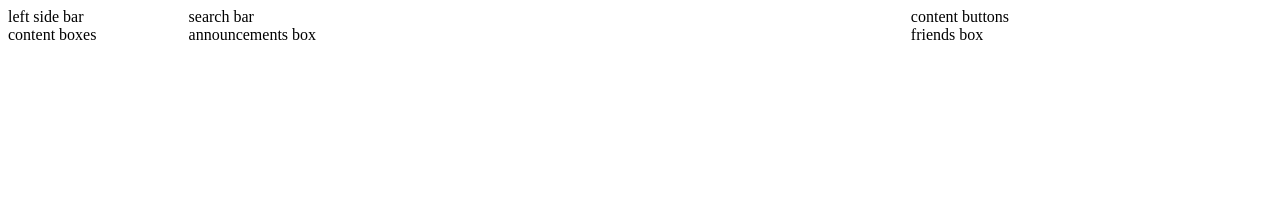
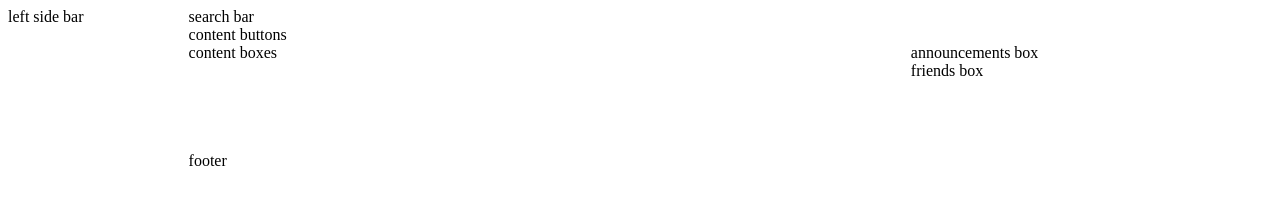
Before and after one commit to iyilmaz24/website-dashboard, a plain HTML site: page index.html in a window 1280 px wide. Drawn offline with Linux system fonts and the light colour scheme.

Commit message:
place child content divs into grid

```diff
--- a/index.html
+++ b/index.html
@@ -36,15 +36,25 @@
 
         </div>
 
-        <div id="right-announcements-box">
+        <div id="right-info-cards">
 
-            announcements box
+                <div id="right-announcements-box">
+
+                    announcements box
+
+                </div>
+
+                <div id="right-friends-box">
+
+                    friends box
+
+                </div>
 
         </div>
 
-        <div id="right-friends-box">
+        <div id="footer">
 
-            friends box
+            footer
 
         </div>
 
--- a/styles.css
+++ b/styles.css
@@ -5,3 +5,39 @@
     grid-template-columns: 1fr 4fr 2fr;
     grid-template-rows: 1fr 1fr 6fr 1fr;
 }
+
+#left-side-bar
+{
+    grid-row: 1 / 5;
+    grid-column: 1 / 1;
+}
+
+#top-search-bar
+{
+    grid-row: 1 / 2;
+    grid-column: 2 / 4;
+}
+
+#content-buttons-bar
+{
+    grid-row: 2 / 3;
+    grid-column: 2 / 4;
+}
+
+#center-content-cards
+{
+    grid-row: 3 / 4;
+    grid-column: 2 / 3;
+}
+
+#right-info-cards
+{
+    grid-row: 3 / 4;
+    grid-column: 3 / 4;
+}
+
+#footer
+{
+    grid-row: 4 / 5;
+    grid-column: 2 / 4;
+}
```
